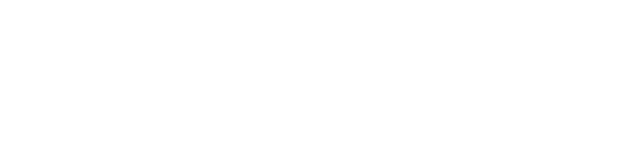
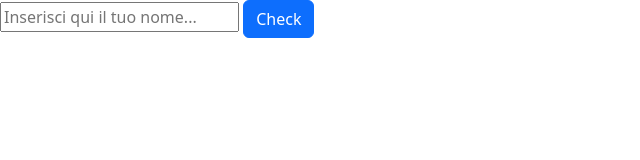
Before and after one commit to Andrearomeo04/js-jsnacks-blocco-1, a plain HTML site: page jsnack1/index.html in a window 1280 px wide. Shown: the whole page, without its empty margins (0-640 px from the left). Drawn offline with nearby package versions, Linux system fonts and the light colour scheme.

Commit message:
[UPD] Created array and input

```diff
--- a/jsnack1/index.html
+++ b/jsnack1/index.html
@@ -3,9 +3,12 @@
 <head>
     <meta charset="UTF-8">
     <meta name="viewport" content="width=device-width, initial-scale=1.0">
+    <link href="https://cdn.jsdelivr.net/npm/bootstrap@5.3.3/dist/css/bootstrap.min.css" rel="stylesheet" integrity="sha384-QWTKZyjpPEjISv5WaRU9OFeRpok6YctnYmDr5pNlyT2bRjXh0JMhjY6hW+ALEwIH" crossorigin="anonymous">
     <title>Document</title>
 </head>
 <body>
+    <input type="text" id="name" placeholder="Inserisci qui il tuo nome...">
+    <div class="btn btn-primary">Check</div>
     <script src="script.js"></script>
 </body>
 </html>
--- a/jsnack1/script.js
+++ b/jsnack1/script.js
@@ -0,0 +1 @@
+const array = ["andrea", "giacomo", "francesco", "leonardo", "alessandro", "paolo", "giulio", "filippo", "davide", "manuel"]
```
